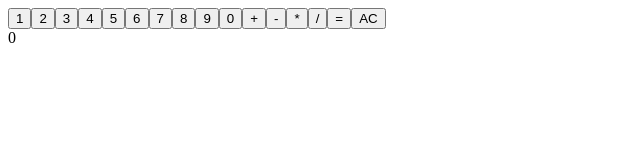
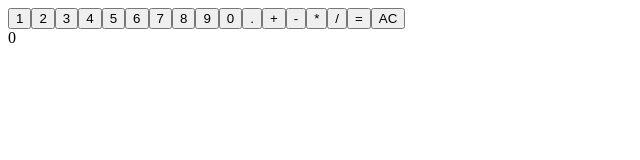
Before and after one commit to choilmto/fcc-Calculator, a plain HTML site: page index.html in a window 1280 px wide. Shown: the full height of the page, 0-640 px from the left. Drawn offline with Linux system fonts and the light colour scheme.

Commit message:
Invokes callback on button-press.

```diff
--- a/index.html
+++ b/index.html
@@ -8,7 +8,7 @@
   <button-draw
     v-for="input in inputs"
     v-bind:content="input.content"
-    v-on:press="result += $event"
+    v-on:press="input.processInput"
   ></button-draw>
   <div id="display">
     {{result}}
--- a/main.js
+++ b/main.js
@@ -1,30 +1,35 @@
 //global components
 Vue.component('button-draw', {
   props: ['content'],
-  template: '<button v-on:click="$emit(\'press\', content)">{{content}}</button>'
+  template: '<button v-on:click="$emit(\'press\')">{{content}}</button>'
 });
+
+var updateDisplay = function (){};
+var useEval = function (){};
+var clearDisplay = function (){};
 
 var app = new Vue ({
   el: '#app',
   data: {
     inputs: [
-      {content: '1'},
-      {content: '2'},
-      {content: '3'},
-      {content: '4'},
-      {content: '5'},
-      {content: '6'},
-      {content: '7'},
-      {content: '8'},
-      {content: '9'},
-      {content: '0'},
-      {content: '+'},
-      {content: '-'},
-      {content: '*'},
-      {content: '/'},
-      {content: '='},
-      {content: 'AC'}
+      {content: '1', processInput: updateDisplay},
+      {content: '2', processInput: updateDisplay},
+      {content: '3', processInput: updateDisplay},
+      {content: '4', processInput: updateDisplay},
+      {content: '5', processInput: updateDisplay},
+      {content: '6', processInput: updateDisplay},
+      {content: '7', processInput: updateDisplay},
+      {content: '8', processInput: updateDisplay},
+      {content: '9', processInput: updateDisplay},
+      {content: '0', processInput: updateDisplay},
+      {content: '.', processInput: updateDisplay},
+      {content: '+', processInput: updateDisplay},
+      {content: '-', processInput: updateDisplay},
+      {content: '*', processInput: updateDisplay},
+      {content: '/', processInput: updateDisplay},
+      {content: '=', processInput: useEval},
+      {content: 'AC', processInput: clearDisplay}
     ],
-    result: "0"
+    result: "0",
   }
 });
```
